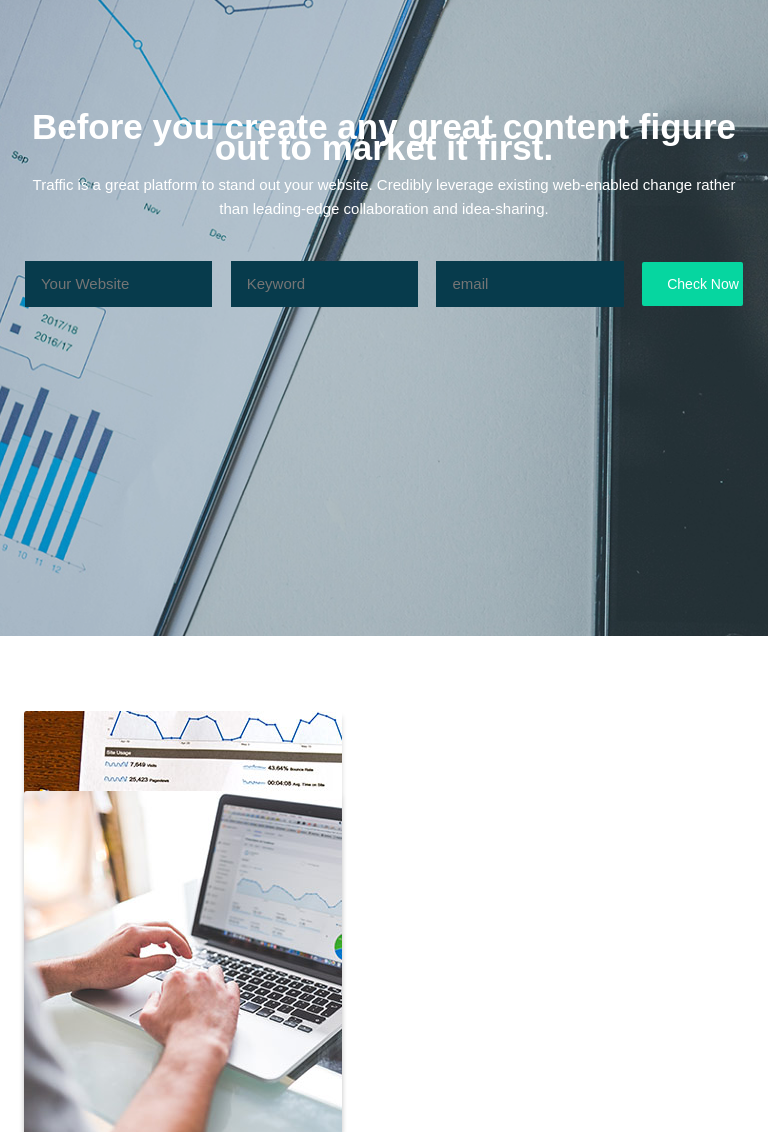
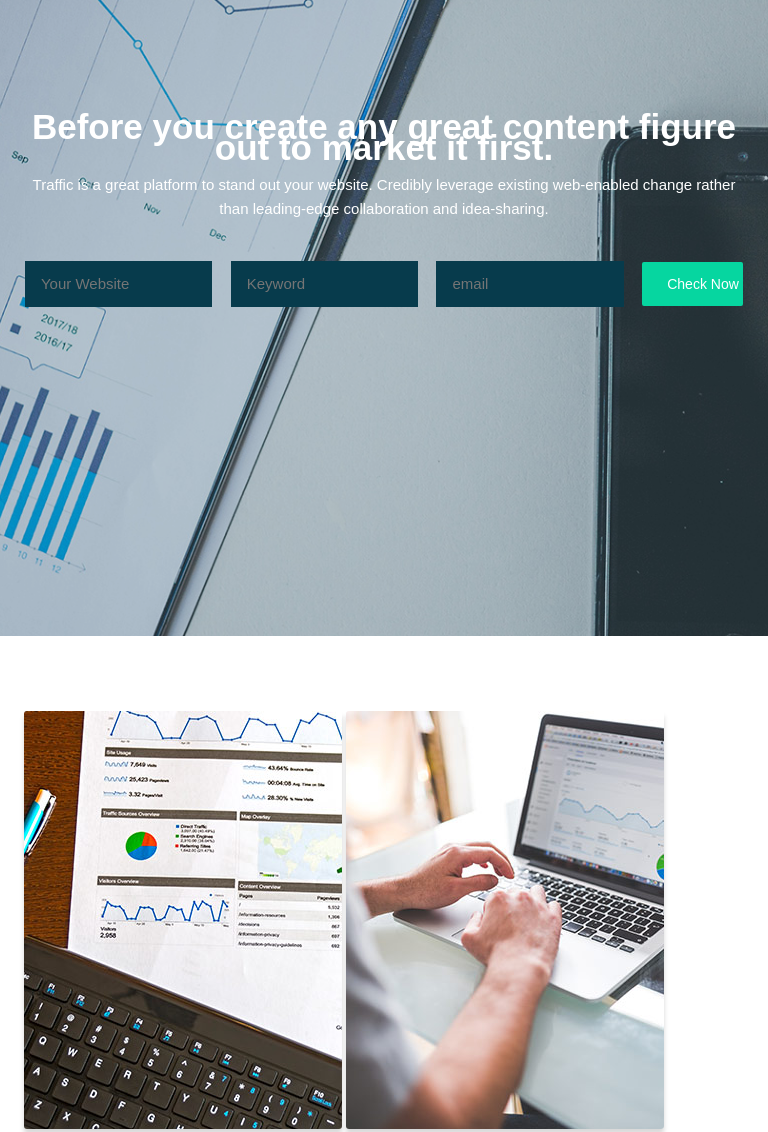
Before and after one commit to shanta05/psd-to-html-class-1-, a plain HTML site: page class-12.html in a window 768 px wide. Shown: the part 164-1296 px from the top of the page. Drawn offline with Linux system fonts and the light colour scheme; a web font is replaced by a local one.

Commit message:
Update responsive.css

```diff
--- a/assets/css/responsive.css
+++ b/assets/css/responsive.css
@@ -146,6 +146,11 @@
 .hero-form {
   margin-top: 50px;;
 }
+.absolute-gallery-img-1 {
+  left: 0;
+  position: relative;
+  top: auto;
+}
 }
 /* Tablet & Mobile Layout: 768px. */
 @media only screen and (max-width: 991px) {
```
